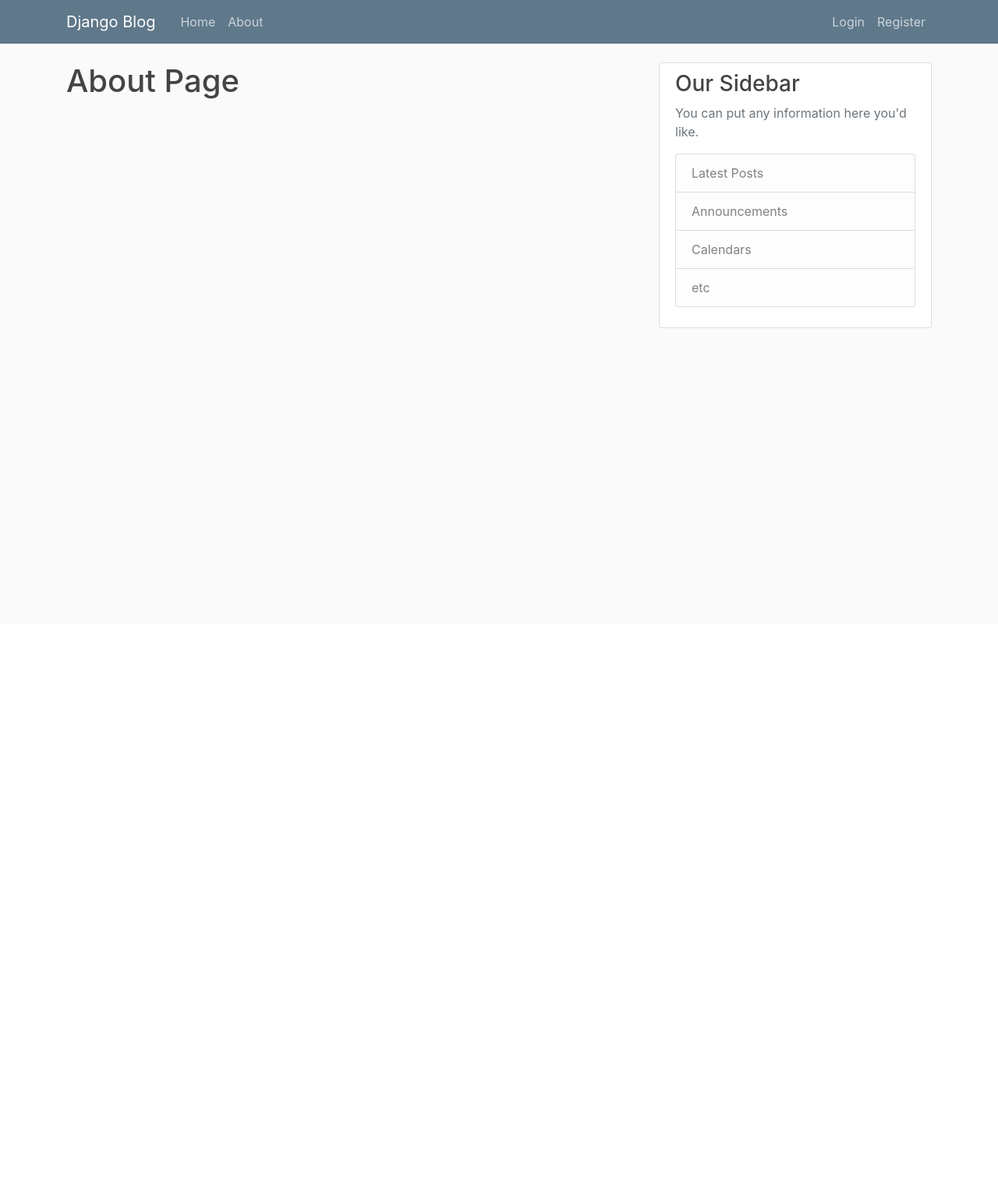
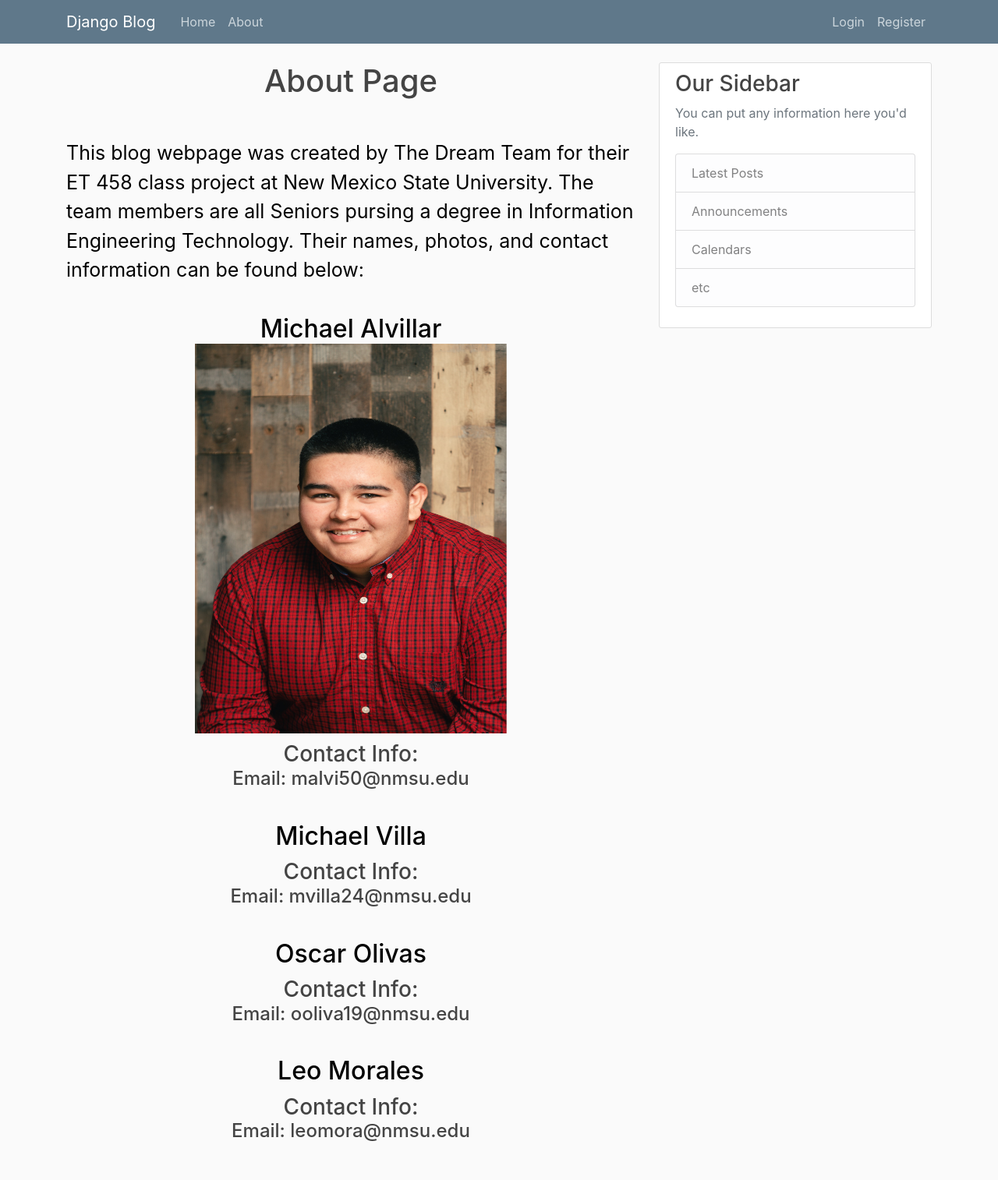
Before and after one commit to ET458TheDreamTeam/FinalProject, a Django app: page /about/ in a window 1280 px wide. Shown: the whole page at 78% size. Before the commit the page ends 421 px from the top, so only its background shows below. Run offline with Django 3.2, Linux system fonts and the light colour scheme; some libraries are stand-ins or nearby versions.

Commit message:
Video10Complete

```diff
--- a/CoreySchaferProject/blog/templates/blog/about.html
+++ b/CoreySchaferProject/blog/templates/blog/about.html
@@ -1,4 +1,34 @@
 {% extends "blog/base.html" %}
 {% block content %}
-    <h1>About Page</h1>
+
+<body>
+    <h1 style="text-align:center; margin-bottom:50px;"> About Page </h1>
+
+    <div style="color:black; margin-bottom:0px; font-size: 25px;">This blog webpage was
+        created by The Dream Team for their ET 458 class project at New Mexico State University.
+        The team members are all Seniors pursing a degree in Information Engineering Technology.
+        Their names, photos, and contact information can be found below:
+    <br><br> </div>
+
+
+    <h2 style="text-align:center; color:black; margin-bottom:0px;">Michael Alvillar</h2>
+    <center>
+        <img src="../../../media/Senior Pic.JPG" width="400" height="500"></img>
+    </center>
+    <h3 style="text-align:center; margin-top:10px; margin-bottom:0px">Contact Info: </h3>
+    <h4 style="text-align:center; margin-top:0px; margin-bottom:0px">Email: malvi50@nmsu.edu</h4>
+
+    <h2 style="text-align:center; color:black; margin-bottom:0px; margin-top:40px;">Michael Villa</h2>
+    <h3 style="text-align:center; margin-top:10px; margin-bottom:0px">Contact Info: </h3>
+    <h4 style="text-align:center; margin-top:0px; margin-bottom:0px">Email: mvilla24@nmsu.edu</h4>
+
+    <h2 style="text-align:center; color:black; margin-bottom:0px; margin-top:40px;">Oscar Olivas</h2>
+    <h3 style="text-align:center; margin-top:10px; margin-bottom:0px">Contact Info: </h3>
+    <h4 style="text-align:center; margin-top:0px; margin-bottom:0px">Email: ooliva19@nmsu.edu</h4>
+
+    <h2 style="text-align:center; color:black; margin-bottom:0px; margin-top:40px;">Leo Morales</h2>
+    <h3 style="text-align:center; margin-top:10px; margin-bottom:0px">Contact Info: </h3>
+    <h4 style="text-align:center; margin-top:0px; margin-bottom:0px">Email: leomora@nmsu.edu</h4>
+    <br><br>
+</body>
 {% endblock content %}
```
Also changed, not shown: CoreySchaferProject/media/Senior Pic.JPG (added).
